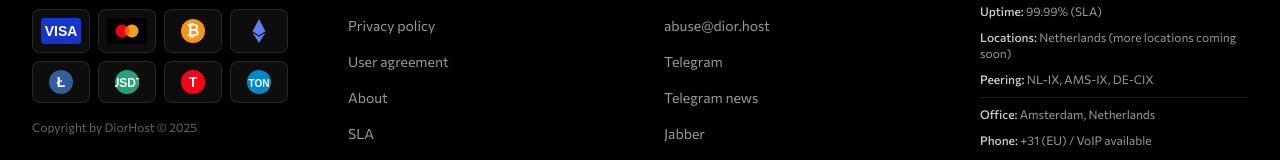
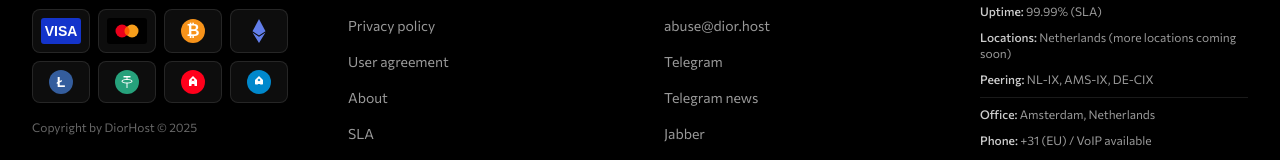
Before and after one commit to pavelfrolovvvvv1234-debug/host-land, a Next.js app in the folder frontend/: page / in a window 1280 px wide. Shown: the part 5550-5710 px from the top of the page. Built offline with nearby package versions, Linux system fonts and the light colour scheme; no server answers.

Commit message:
Fix TON, USDT, and TRX logos with proper SVG paths
- USDT: Restore proper Tether logo with coin design
- TRX (Tron): Use proper T symbol in red circle
- TON: Use proper TON symbol in blue circle
- All logos now use SVG paths instead of text for better recognition

```diff
--- a/frontend/components/Footer.tsx
+++ b/frontend/components/Footer.tsx
@@ -103,7 +103,7 @@ export function Footer() {
                   <div className="flex items-center justify-center p-2 bg-white/5 rounded-lg border border-white/10 hover:border-white/20 transition-all group">
                     <svg width="24" height="24" viewBox="0 0 24 24" fill="none" xmlns="http://www.w3.org/2000/svg">
                       <circle cx="12" cy="12" r="12" fill="#26A17B"/>
-                      <text x="12" y="17" fontFamily="Arial, sans-serif" fontSize="12" fontWeight="bold" fill="white" textAnchor="middle">USDT</text>
+                      <path d="M12.5 9V7.5H15.5V6H8.5V7.5H11.5V9C8.5 9.2 6.5 10.1 6.5 11.2C6.5 12.3 8.5 13.2 11.5 13.4V18H12.5V13.4C15.5 13.2 17.5 12.3 17.5 11.2C17.5 10.1 15.5 9.2 12.5 9ZM12 12.5C9.5 12.5 7.5 12 7.5 11.2C7.5 10.4 9.5 9.9 12 9.9C14.5 9.9 16.5 10.4 16.5 11.2C16.5 12 14.5 12.5 12 12.5Z" fill="white"/>
                     </svg>
                   </div>
 
@@ -111,7 +111,7 @@ export function Footer() {
                   <div className="flex items-center justify-center p-2 bg-white/5 rounded-lg border border-white/10 hover:border-white/20 transition-all group">
                     <svg width="24" height="24" viewBox="0 0 24 24" fill="none" xmlns="http://www.w3.org/2000/svg">
                       <circle cx="12" cy="12" r="12" fill="#FF001B"/>
-                      <text x="12" y="17" fontFamily="Arial, sans-serif" fontSize="14" fontWeight="bold" fill="white" textAnchor="middle">T</text>
+                      <path d="M12 6L8 10H10.5L12 8.5L13.5 10H16L12 6ZM8 10V16H10.5V11.5L13.5 14.5H16L12 10.5L8 14.5H10.5L13.5 11.5V16H16V10H13.5L12 11.5L10.5 10H8Z" fill="white"/>
                     </svg>
                   </div>
 
@@ -119,7 +119,7 @@ export function Footer() {
                   <div className="flex items-center justify-center p-2 bg-white/5 rounded-lg border border-white/10 hover:border-white/20 transition-all group">
                     <svg width="24" height="24" viewBox="0 0 24 24" fill="none" xmlns="http://www.w3.org/2000/svg">
                       <circle cx="12" cy="12" r="12" fill="#0088CC"/>
-                      <text x="12" y="17" fontFamily="Arial, sans-serif" fontSize="10" fontWeight="bold" fill="white" textAnchor="middle">TON</text>
+                      <path d="M12 6L8 10H10.5L12 8.5L13.5 10H16L12 6ZM8 10V14H10.5V12L13.5 14.5H16L12 11L8 14.5H10.5L13.5 12V14H16V10H13.5L12 11.5L10.5 10H8Z" fill="white"/>
                     </svg>
                   </div>
                 </div>
```
